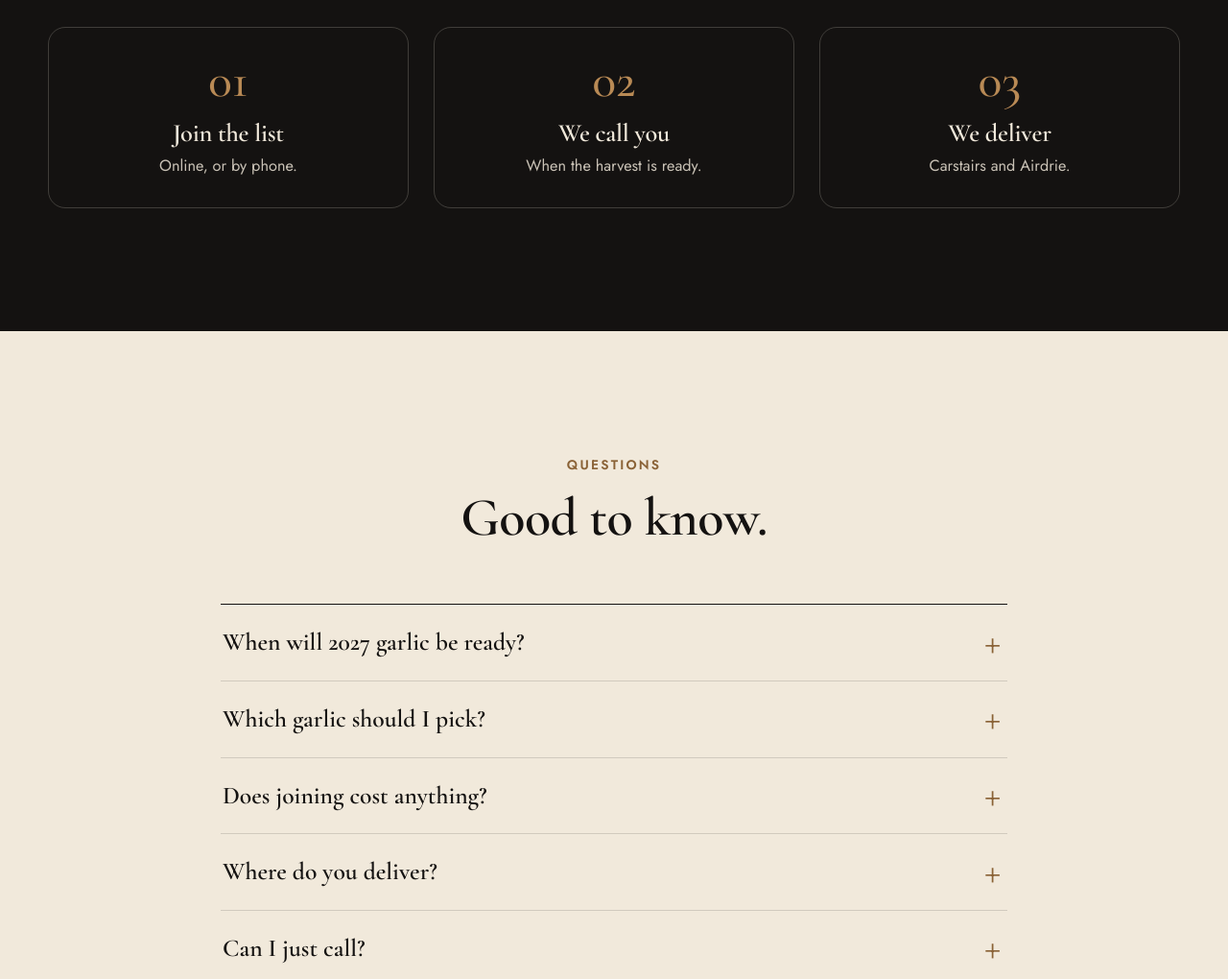
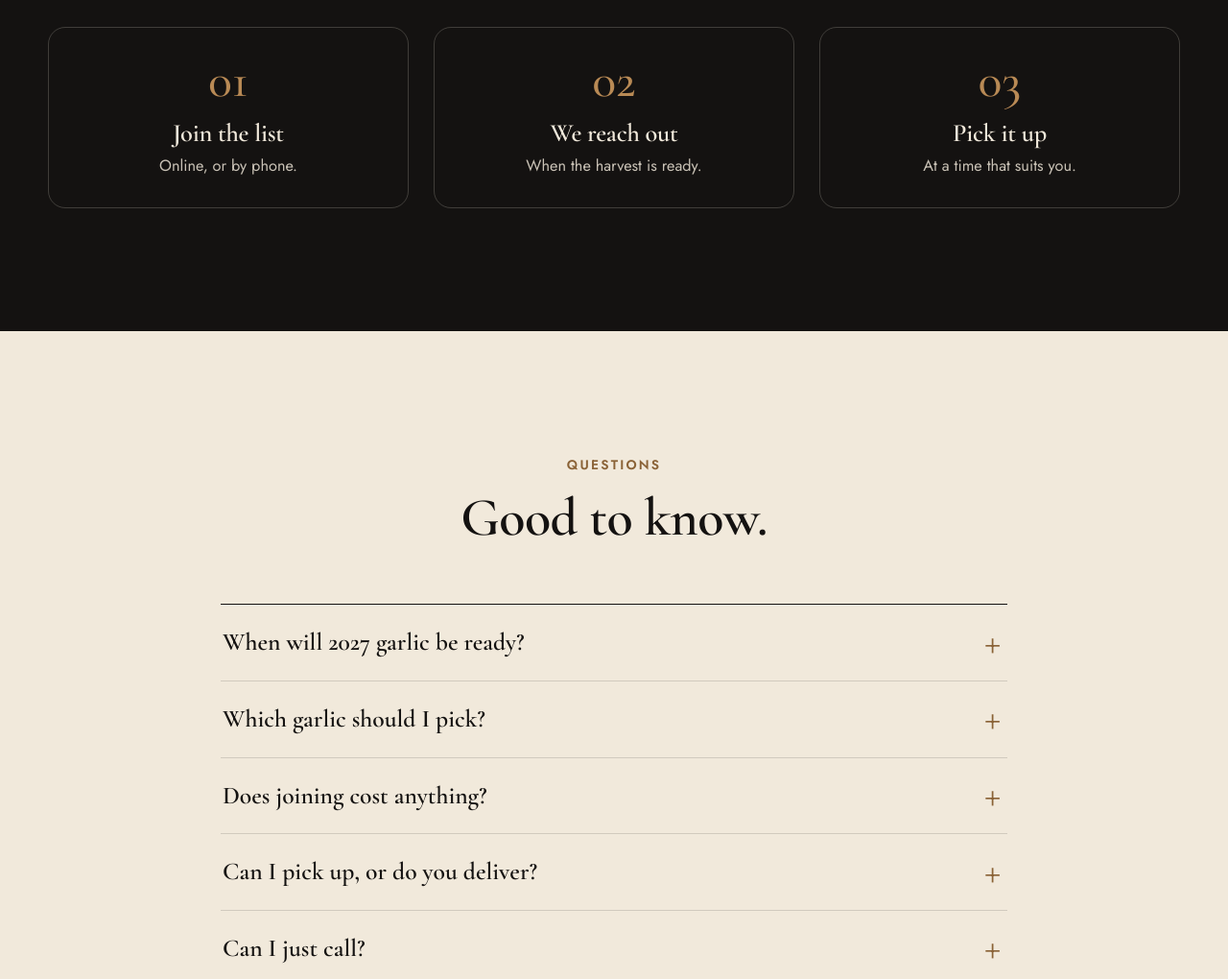
Before and after one commit to jakegricius14-cmyk/Sutherland-Farm, a plain HTML site: page how-to-order.html in a window 1280 px wide. Shown: the part 1780-2800 px from the top of the page at 96% size. Drawn offline with nearby package versions, Linux system fonts and the light colour scheme.

Commit message:
Lead with farm pickup; "we reach out" instead of "we call you"
Co-Authored-By: Claude Opus 5.5 <noreply@anthropic.com>
Claude-Session: https://claude.ai/code/session_01DRWmHfAktiHWUr2NgRx3G3

```diff
--- a/how-to-order.html
+++ b/how-to-order.html
@@ -4,9 +4,9 @@
 <meta charset="utf-8">
 <meta name="viewport" content="width=device-width, initial-scale=1">
 <title>How to Order | Sutherland Farm</title>
-<meta name="description" content="Prices, delivery to Carstairs and Airdrie, and how to join the 2027 garlic waitlist.">
+<meta name="description" content="Prices, pickup and delivery, and how to join the 2027 garlic waitlist.">
 <meta property="og:title" content="How to Order | Sutherland Farm">
-<meta property="og:description" content="Prices, delivery to Carstairs and Airdrie, and how to join the 2027 garlic waitlist.">
+<meta property="og:description" content="Prices, pickup and delivery, and how to join the 2027 garlic waitlist.">
 <meta property="og:type" content="website">
 <meta property="og:image" content="images/bag-field.jpg">
 <meta name="theme-color" content="#141211">
@@ -39,7 +39,7 @@
   <img src="images/bag-field.jpg" alt="">
   <div class="wrap">
     <span class="eyebrow">How to order</span>
-    <h1>No checkout.<br>Just a phone call.</h1>
+    <h1>No checkout.<br>No fuss.</h1>
   </div>
 </section>
 
@@ -67,8 +67,8 @@
     </div>
     <div class="steps">
       <div class="step"><span class="step-num">01</span><h3>Join the list</h3><p>Online, or by phone.</p></div>
-      <div class="step"><span class="step-num">02</span><h3>We call you</h3><p>When the harvest is ready.</p></div>
-      <div class="step"><span class="step-num">03</span><h3>We deliver</h3><p>Carstairs and Airdrie.</p></div>
+      <div class="step"><span class="step-num">02</span><h3>We reach out</h3><p>When the harvest is ready.</p></div>
+      <div class="step"><span class="step-num">03</span><h3>Pick it up</h3><p>At a time that suits you.</p></div>
     </div>
   </div>
 </section>
@@ -83,7 +83,7 @@
       <details><summary>When will 2027 garlic be ready?</summary><p>Late summer 2027, once it’s harvested and cured. We’ll contact the waitlist in sign-up order.</p></details>
       <details><summary>Which garlic should I pick?</summary><p>It depends what you’re cooking: Persian Star for dips and dressings, Siberian for everyday cooking, Italian Purple for roasting and Russian Red for the frying pan. See <a href="the-garlic.html">The Garlic</a> page for what each is best with.</p></details>
       <details><summary>Does joining cost anything?</summary><p>No. It’s free and you’re not committing to buy.</p></details>
-      <details><summary>Where do you deliver?</summary><p>Carstairs and Airdrie. Somewhere nearby? Call or text and ask.</p></details>
+      <details><summary>Can I pick up, or do you deliver?</summary><p>Pickup at the farm is easiest, and we’ll share the details when we reach out. We also deliver in Carstairs and Airdrie. Somewhere else nearby? Call or text and ask.</p></details>
       <details><summary>Can I just call?</summary><p>Of course. Call or text <a href="tel:+14038998484">403-899-8484</a> and we’ll add you.</p></details>
     </div>
   </div>
@@ -97,7 +97,7 @@
       <p class="lead">Four varieties for 2027. We’ll contact people in the order they sign up.</p>
       <ul class="waitlist-promise">
         <li>Free, with no commitment to buy.</li>
-        <li>Delivered in Carstairs and Airdrie.</li>
+        <li>Pick up at the farm, or ask about delivery to Carstairs and Airdrie.</li>
       </ul>
       <p class="waitlist-call">Prefer to talk? <a href="tel:+14038998484">Call or text 403-899-8484</a></p>
     </div>
```
Also changed, not shown: index.html (+3 -3 lines), our-story.html (+1 -1 lines), the-garlic.html (+1 -1 lines).
